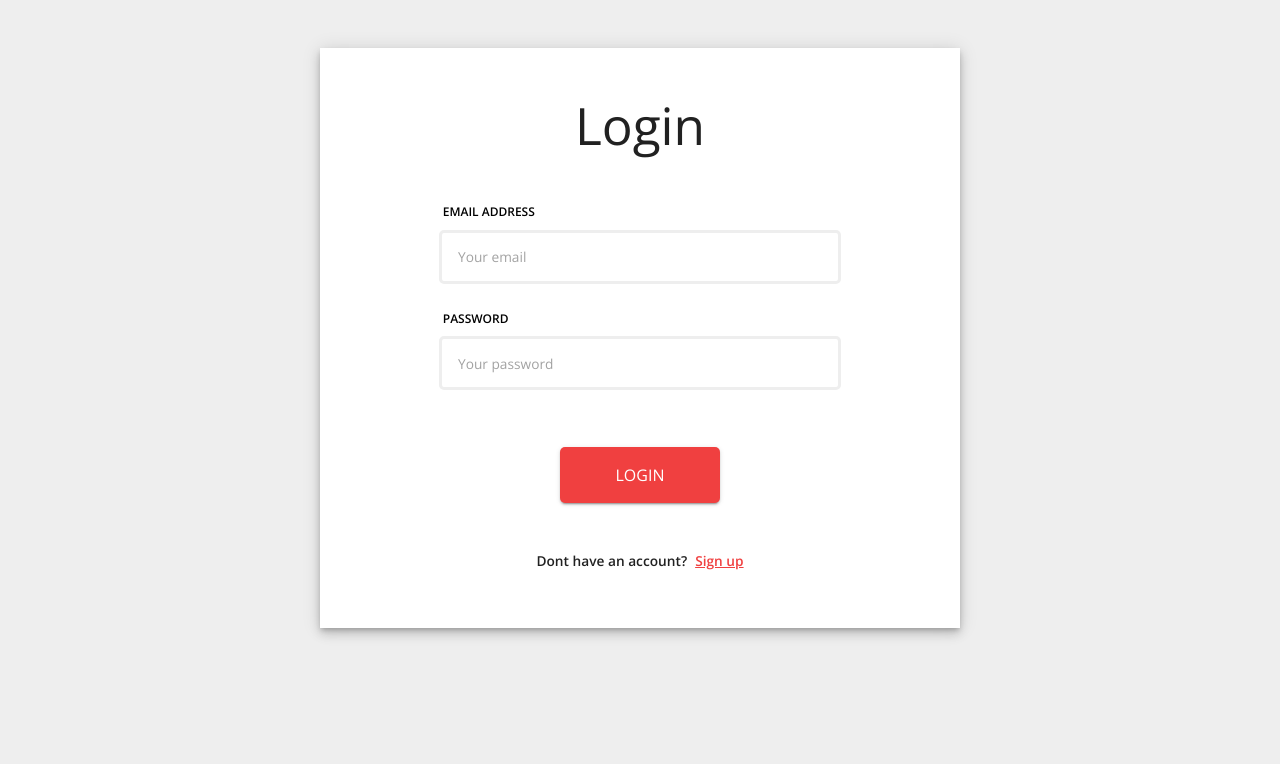
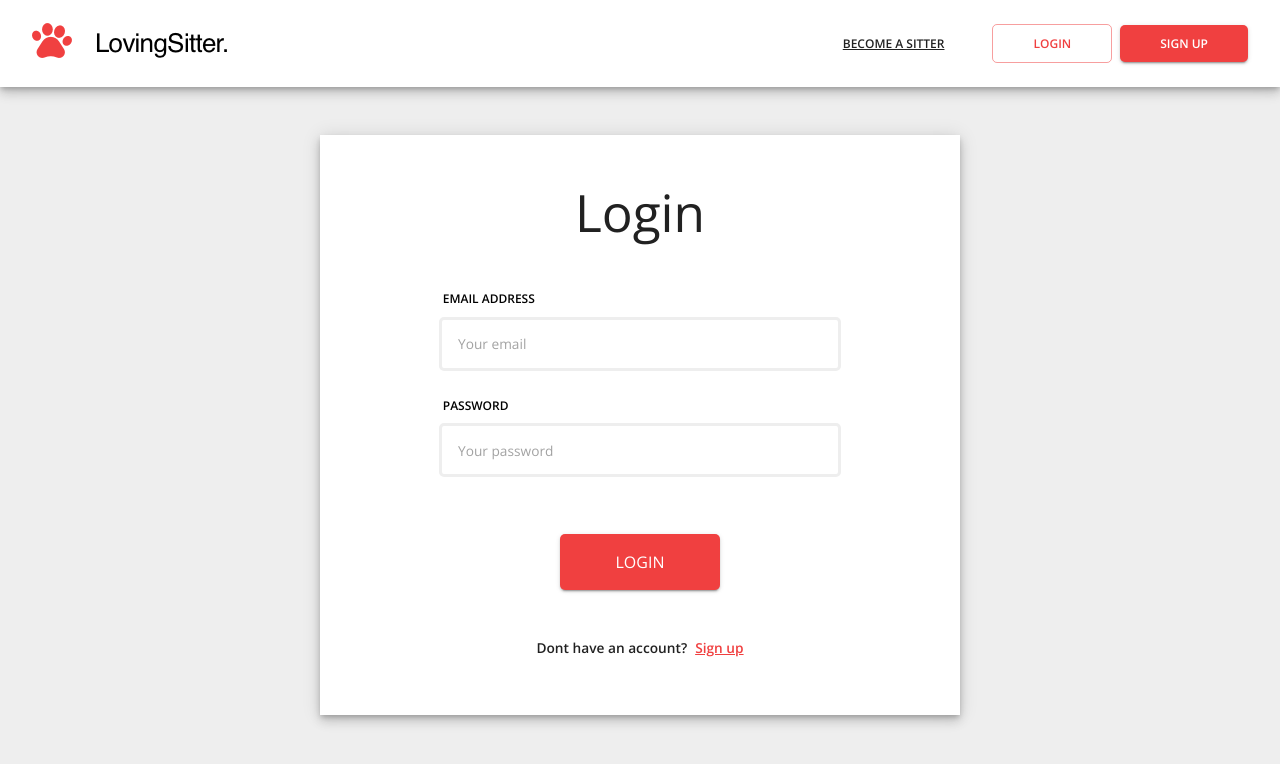
Before and after one commit to hatchways/team-brioche, a React (Create React App) app in the folder client/: page /login in a window 1280 px wide. Shown: the top 764 px of the page. Built offline with nearby package versions, Linux system fonts and the light colour scheme; no server answers.

Commit message:
Create Profile Skeleton

```diff
--- a/client/src/App.tsx
+++ b/client/src/App.tsx
@@ -1,6 +1,7 @@
 import { CssBaseline, MuiThemeProvider } from '@material-ui/core';
 import { theme } from './themes/theme';
 import { BrowserRouter, Route, Redirect, Switch } from 'react-router-dom';
+import Layout from './Layout/DashboardLayout';
 import Booking from './pages/Booking/Booking';
 import Dashboard from './pages/Dashboard/Dashboard';
 import { AuthProvider } from './context/useAuthContext';
@@ -20,11 +21,17 @@ function App(): JSX.Element {
           <AuthProvider>
             <SocketProvider>
               <Switch>
-                <Route exact path="/login" component={Login} />
-                <Route exact path="/signup" component={Signup} />
-                <Route exact path="/booking" component={Booking} />
+                <Route exact path="/login">
+                  <Layout component={<Login />} />
+                </Route>
+                <Route exact path="/signup">
+                  <Layout component={<Signup />} />
+                </Route>
+                <Route exact path="/booking">
+                  <Layout component={<Booking />} />
+                </Route>
                 <Route exact path="/dashboard">
-                  <Dashboard />
+                  <Layout component={<Dashboard />} />
                 </Route>
                 <Route path="*">
                   <Redirect to="/login" />
--- /dev/null
+++ b/client/src/Layout/DashboardLayout.tsx
@@ -0,0 +1,102 @@
+import React, { useState } from 'react';
+import { Box, AppBar, Toolbar, Button, Link, Avatar, Badge, Menu, MenuItem, IconButton } from '@material-ui/core';
+import useStyles from './useStyles';
+import Logo from '../assets/img/logo.png';
+import { useAuth } from '../context/useAuthContext';
+
+interface Props {
+  component: React.ReactNode;
+}
+
+function DashboardLayout({ component }: Props): JSX.Element {
+  const classes = useStyles();
+  const [profileEl, setProfileEl] = useState<null | HTMLElement>(null);
+
+  const { loggedInUser, logout } = useAuth();
+
+  const handleLogout = () => {
+    setProfileEl(null);
+    logout();
+  };
+
+  return (
+    <Box className={classes.root}>
+      <AppBar position="relative" color="inherit" elevation={6}>
+        <Toolbar>
+          <Box className={classes.logo}>
+            <img src={Logo} />
+          </Box>
+          {!loggedInUser ? (
+            <Box className={classes.wrapper}>
+              <Link href="#" color="inherit" className={classes.member}>
+                BECOME A SITTER
+              </Link>
+              <Button href="/login" variant="outlined" color="primary" className={classes.link}>
+                LOGIN
+              </Button>
+              <Button href="/signup" variant="contained" color="primary" className={classes.link}>
+                SIGN UP
+              </Button>
+            </Box>
+          ) : (
+            <Box className={classes.wrapper}>
+              <Badge variant="dot" invisible={false} className={classes.badge}>
+                <Box component="div" className={classes.tooltipButton}>
+                  Notifications
+                </Box>
+              </Badge>
+              <Badge variant="dot" invisible={false} className={classes.badge}>
+                <Box component="div" className={classes.tooltipButton}>
+                  My Jobs
+                </Box>
+              </Badge>
+              <Badge variant="dot" color="primary" invisible={false} className={classes.badge}>
+                <Box component="div" className={classes.tooltipButton}>
+                  Messages
+                </Box>
+              </Badge>
+              <Box>
+                <IconButton
+                  id="profile-button"
+                  aria-controls="profile-menu"
+                  aria-haspopup="true"
+                  aria-expanded={Boolean(profileEl) ? 'true' : undefined}
+                  onClick={(evt) => {
+                    setProfileEl(evt.currentTarget);
+                  }}
+                  className={classes.avatar}
+                >
+                  <Avatar
+                    alt="Profile Image"
+                    src={loggedInUser.profilePic || `https://robohash.org/${loggedInUser.email}.png`}
+                  />
+                </IconButton>
+                <Menu
+                  id="profile-menu"
+                  anchorEl={profileEl}
+                  open={Boolean(profileEl)}
+                  onClose={() => {
+                    setProfileEl(null);
+                  }}
+                  keepMounted
+                  MenuListProps={{ 'aria-labelledby': 'profile-button' }}
+                  anchorOrigin={{
+                    vertical: 'bottom',
+                    horizontal: 'left',
+                  }}
+                  getContentAnchorEl={null}
+                >
+                  <MenuItem>My Profile</MenuItem>
+                  <MenuItem onClick={handleLogout}>Logout</MenuItem>
+                </Menu>
+              </Box>
+            </Box>
+          )}
+        </Toolbar>
+      </AppBar>
+      {component}
+    </Box>
+  );
+}
+
+export default DashboardLayout;
--- /dev/null
+++ b/client/src/Layout/useStyles.ts
@@ -0,0 +1,44 @@
+import { makeStyles } from '@material-ui/core/styles';
+
+const useStyles = makeStyles((theme) => ({
+  root: {
+    minHeight: '100vh',
+    backgroundColor: theme.palette.grey[200],
+  },
+  logo: {
+    flexGrow: 1,
+    marginLeft: theme.spacing(1),
+  },
+  wrapper: {
+    margin: theme.spacing(3, 0),
+    display: 'flex',
+    alignItems: 'center',
+  },
+  link: {
+    padding: theme.spacing(1, 5),
+    marginRight: theme.spacing(1),
+  },
+  member: {
+    padding: theme.spacing(1, 5),
+    marginRight: theme.spacing(1),
+    fontWeight: 900,
+    textDecoration: 'underline',
+  },
+  avatar: {
+    marginRight: theme.spacing(4),
+  },
+  badge: {
+    marginRight: theme.spacing(8),
+    '& .MuiBadge-badge': {
+      backgroundColor: '#00da02',
+    },
+  },
+  tooltipButton: {
+    lineHeight: 0.9,
+    fontSize: 18,
+    fontWeight: 'bold',
+    marginRight: 5,
+  },
+}));
+
+export default useStyles;
--- a/client/src/components/ProfilePhoto/ProfilePhoto.tsx
+++ b/client/src/components/ProfilePhoto/ProfilePhoto.tsx
@@ -1,4 +1,3 @@
-import { ChangeEvent, useState } from 'react';
 import Paper from '@material-ui/core/Paper';
 import Box from '@material-ui/core/Box';
 import Grid from '@material-ui/core/Grid';
--- a/client/src/components/UserAccountWrapper/useStyles.ts
+++ b/client/src/components/UserAccountWrapper/useStyles.ts
@@ -3,7 +3,6 @@ import { makeStyles } from '@material-ui/core/styles';
 const useStyles = makeStyles((theme) => ({
   root: {
     backgroundColor: theme.palette.grey[200],
-    minHeight: '100vh',
     '& .MuiInput-underline:before': {
       borderBottom: '1.2px solid rgba(0, 0, 0, 0.2)',
     },
--- a/client/src/context/useAuthContext.tsx
+++ b/client/src/context/useAuthContext.tsx
@@ -1,5 +1,5 @@
 import { useState, useContext, createContext, FunctionComponent, useEffect, useCallback } from 'react';
-import { useHistory } from 'react-router-dom';
+import { useHistory, useLocation } from 'react-router-dom';
 import { AuthApiData, AuthApiDataSuccess } from '../interface/AuthApiData';
 import { User } from '../interface/User';
 import loginWithCookies from '../helpers/APICalls/loginWithCookies';
@@ -21,6 +21,7 @@ export const AuthProvider: FunctionComponent = ({ children }): JSX.Element => {
   // default undefined before loading, once loaded provide user or null if logged out
   const [loggedInUser, setLoggedInUser] = useState<User | null | undefined>();
   const history = useHistory();
+  const location = useLocation();
 
   const updateLoginContext = useCallback(
     (data: AuthApiDataSuccess) => {
@@ -50,12 +51,14 @@ export const AuthProvider: FunctionComponent = ({ children }): JSX.Element => {
         } else {
           // don't need to provide error feedback as this just means user doesn't have saved cookies or the cookies have not been authenticated on the backend
           setLoggedInUser(null);
-          history.push('/login');
+          if (location.pathname !== '/signup') {
+            history.push('/login');
+          }
         }
       });
     };
     checkLoginWithCookies();
-  }, [updateLoginContext, history]);
+  }, [updateLoginContext, history, location.pathname]);
 
   return <AuthContext.Provider value={{ loggedInUser, updateLoginContext, logout }}>{children}</AuthContext.Provider>;
 };
--- a/client/src/interface/User.ts
+++ b/client/src/interface/User.ts
@@ -1,6 +1,7 @@
 export interface User {
   email: string;
   username: string;
+  profilePic: string;
 }
 
 export interface SearchUsersApiData {
--- a/client/src/mocks/mockUser.ts
+++ b/client/src/mocks/mockUser.ts
@@ -3,19 +3,23 @@ import { User } from '../interface/User';
 const mockLoggedInUser: User = {
   email: 'mockLoggedInUser@gmail.com',
   username: 'mock LoggedIn user',
+  profilePic: '',
 };
 
 const mockOtherUser1: User = {
   username: 'Mock test user 1',
   email: 'mockTestUser1@gmail.com',
+  profilePic: '',
 };
 const mockOtherUser2: User = {
   username: 'Mock test user 2',
   email: 'mockTestUser2@gmail.com',
+  profilePic: '',
 };
 const mockOtherUser3: User = {
   username: 'Mock test user 3',
   email: 'mockTestUser3@gmail.com',
+  profilePic: '',
 };
 
 const mockOtherUsers: User[] = [mockOtherUser1, mockOtherUser2, mockOtherUser3];
```
Also changed, not shown: client/src/mocks/mockBookings.ts (+16 -0 lines), client/src/assets/img/logo.png (added), 25 other files (tests, documents, lock files or other folders).
